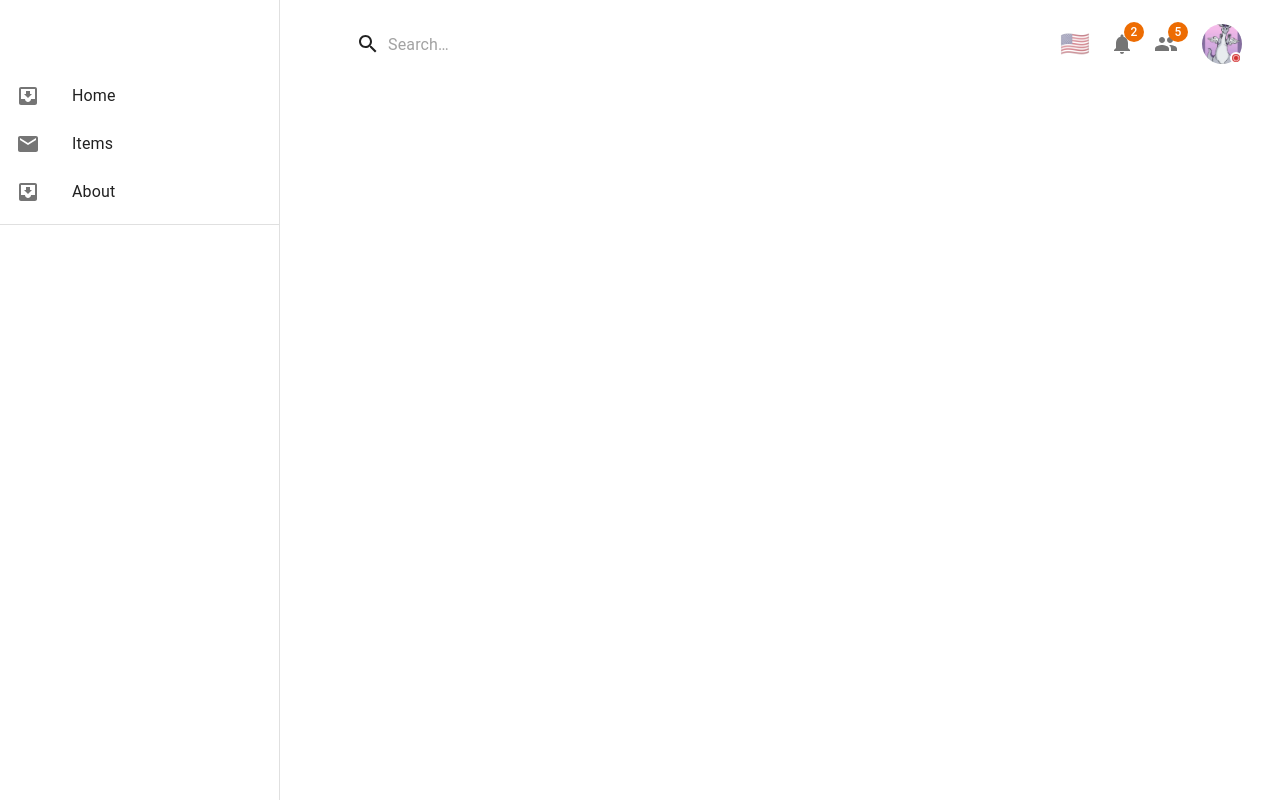
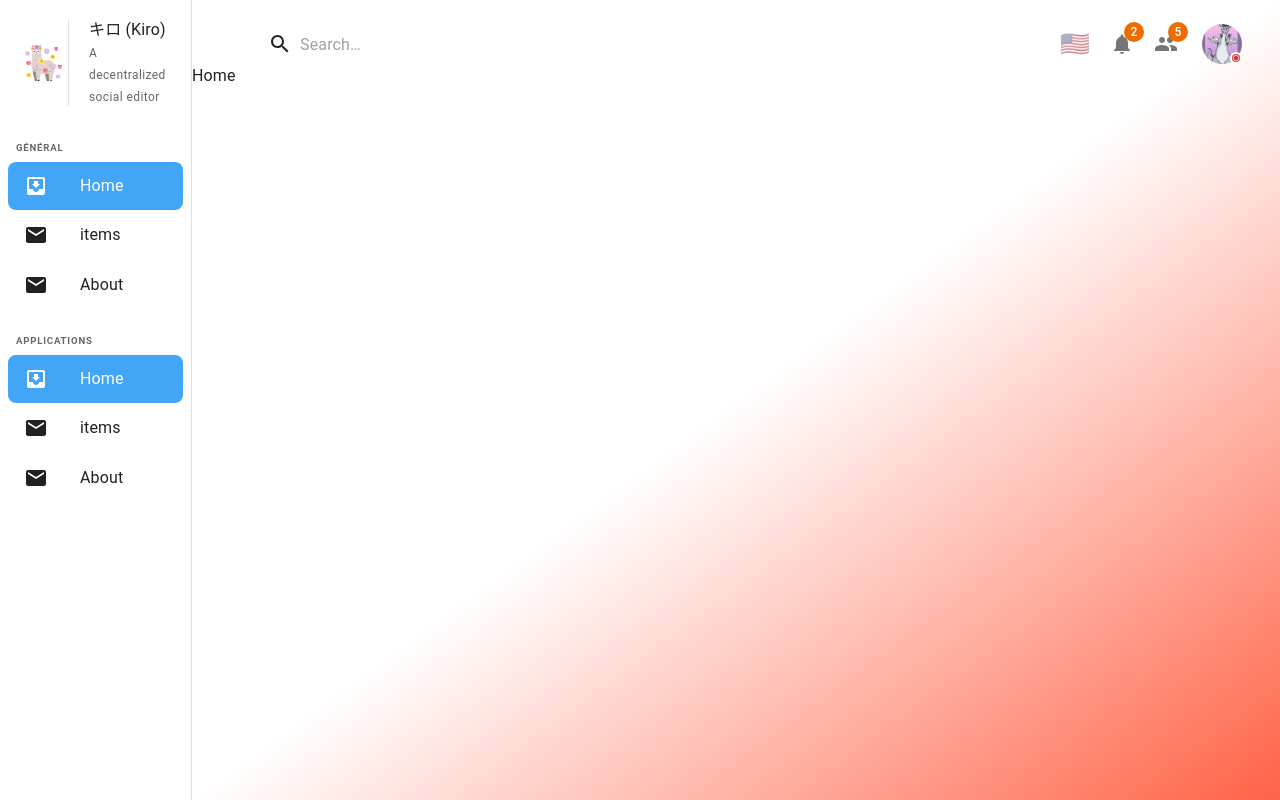
Before and after one commit to Linzell/kiro, a React (Vite) app: page / in a window 1280 px wide. Built offline with nearby package versions, Linux system fonts and the light colour scheme.

Commit message:
✨ Start fit menu and background

```diff
--- /dev/null
+++ b/src/components/menuDrawer/appMenuDrawer.tsx
@@ -0,0 +1,168 @@
+import React from 'react';
+import { useNavigate } from 'react-router-dom';
+import Drawer from '@mui/material/Drawer';
+import Toolbar from '@mui/material/Toolbar';
+import List from '@mui/material/List';
+import Divider from '@mui/material/Divider';
+import ListItem from '@mui/material/ListItem';
+import ListItemButton from '@mui/material/ListItemButton';
+import ListItemIcon from '@mui/material/ListItemIcon';
+import ListItemText from '@mui/material/ListItemText';
+import InboxIcon from '@mui/icons-material/MoveToInbox';
+import MailIcon from '@mui/icons-material/Mail';
+import Typography from '@mui/material/Typography';
+
+export default function AppMenuDrawer(
+  props: {
+    drawerWidth: number;
+  },
+) {
+  const navigate = useNavigate();
+  const redirectTo = (path: string) => navigate(path);
+  const generalRoutes = [
+    {
+      name: 'Home',
+      icon: <InboxIcon />,
+      path: '/',
+    },
+    {
+      name: 'items',
+      icon: <MailIcon />,
+      path: '/items',
+    },
+    {
+      name: 'About',
+      icon: <MailIcon />,
+      path: '/about',
+    },
+  ];
+  return (
+    <Drawer
+      sx={{
+        width: `${props.drawerWidth}%`,
+        maxWidth: '20rem',
+        flexShrink: 0,
+        '& .MuiDrawer-paper': {
+          width: `${props.drawerWidth}%`,
+          maxWidth: '20rem',
+          boxSizing: 'border-box',
+        },
+      }}
+      variant="permanent"
+      anchor="left"
+    >
+      <Toolbar
+        onClick={() => redirectTo('/')}
+        sx={{
+          display: 'flex',
+          alignItems: 'center',
+          width: 'fit-content',
+          bgcolor: 'background.paper',
+          color: 'text.primary',
+          cursor: 'pointer',
+          mt: 1.5,
+          mb: 1.5,
+          '& svg': {
+            m: 1,
+          },
+          '& hr': {
+            mx: 0.5,
+          },
+        }}>
+        <img src="src/static/u1f337_u1f999.png" alt="Logo" width={40} height={40} />
+        <Divider orientation="vertical" variant="middle" flexItem />
+        <ListItemText
+          primary={
+            <React.Fragment>
+              <Typography variant='body1'>
+                キロ (Kiro)
+              </Typography>
+            </React.Fragment>
+          }
+          secondary={
+            <React.Fragment>
+              <Typography variant='caption'>
+                A decentralized social editor
+              </Typography>
+            </React.Fragment>
+          }
+          sx={{
+            ml: 2,
+          }}
+        />
+      </Toolbar>
+      <List>
+        <Typography variant="overline" sx={{
+          px: 2,
+          py: 0,
+          color: 'text.secondary',
+          fontSize: '0.6rem',
+        }}>
+          <strong>Général</strong>
+        </Typography>
+        {generalRoutes.map((value, key) => (
+          <ListItem key={key} disablePadding
+            sx={{
+              backgroundColor: value.path === window.location.pathname ? 'primary.light' : 'transparent',
+              ml: 1,
+              mr: 1,
+              mt: 0.2,
+              mb: 0.2,
+              width: 'calc(100% - 1rem)',
+              borderRadius: 2,
+            }}
+            onClick={() => redirectTo(value.path)}
+          >
+            <ListItemButton>
+              <ListItemIcon sx={{
+                color: value.path === window.location.pathname ? 'primary.contrastText' : 'text.primary',
+                opacity: 1,
+              }}>
+                {value.icon}
+              </ListItemIcon>
+              <ListItemText primary={value.name} sx={{
+                color: value.path === window.location.pathname ? 'primary.contrastText' : 'text.primary',
+              }} />
+            </ListItemButton>
+          </ListItem>
+        ))}
+      </List>
+      <List>
+        <Typography variant="overline" sx={{
+          px: 2,
+          py: 0,
+          color: 'text.secondary',
+          fontSize: '0.6rem',
+        }}>
+          <strong>Applications</strong>
+        </Typography>
+        {generalRoutes.map((value, key) => (
+          <ListItem key={key} disablePadding
+            sx={{
+              backgroundColor: value.path === window.location.pathname ? 'primary.light' : 'transparent',
+              ml: 1,
+              mr: 1,
+              mt: 0.2,
+              mb: 0.2,
+              width: 'calc(100% - 1rem)',
+              borderRadius: 2,
+            }}
+            onClick={() => redirectTo(value.path)}
+          >
+            <ListItemButton>
+              <ListItemIcon sx={{
+                color: value.path === window.location.pathname ? 'primary.contrastText' : 'text.primary',
+                opacity: 1,
+              }}>
+                {value.icon}
+              </ListItemIcon>
+              <ListItemText primary={value.name} sx={{
+                color: value.path === window.location.pathname ? 'primary.contrastText' : 'text.primary',
+              }} />
+            </ListItemButton>
+          </ListItem>
+        ))}
+      </List>
+    </Drawer>
+  );
+}
--- a/src/components/toolbar/appToolbar.tsx
+++ b/src/components/toolbar/appToolbar.tsx
@@ -81,8 +81,8 @@ export default function AppToolbar(
         color="transparent"
         sx={{
           boxShadow: 'none',
-          width: `calc(100% - ${props.drawerWidth}px)`,
-          ml: `${props.drawerWidth}px`,
+          width: `calc(100% - ${props.drawerWidth}%)`,
+          ml: `${props.drawerWidth}%`,
         }}>
         <BarToolbar
           menuId={menuId}
--- a/src/layouts/mainLayout.tsx
+++ b/src/layouts/mainLayout.tsx
@@ -5,7 +5,7 @@ import CssBaseline from '@mui/material/CssBaseline';
 import MenuDrawerLayout from './menuDrawerlayout';
 import ToolbarLayout from './toolbarLayout';
 
-const drawerWidth = 280;
+const drawerWidth = 15;
 
 export default function MiniDrawer() {
   return (
@@ -15,10 +15,19 @@ export default function MiniDrawer() {
         <ToolbarLayout drawerWidth={0} />
       </Box>
       <Box sx={{ display: { xs: 'none', md: 'flex' } }}>
-      <ToolbarLayout drawerWidth={drawerWidth} />
+        <ToolbarLayout drawerWidth={drawerWidth} />
         <MenuDrawerLayout drawerWidth={drawerWidth} />
       </Box>
-      <Box component="main" sx={{ flexGrow: 1, bgcolor: 'background.default' }}>
+      <Box component="main" sx={{
+        flexGrow: 1,
+        /* TODO: Changer pour mettre la couleur primaire du thème */
+        background: 'linear-gradient(to right bottom, white 50%, tomato)',
+        backgroundSize: 'cover',
+        backgroundRepeat: 'no-repeat',
+        width: `calc(100% - ${drawerWidth}%)`,
+        height: '100vh',
+        ml: { xs: 0, md: `calc(${drawerWidth}%)` },
+      }}>
         <Toolbar />
         <Outlet />
       </Box>
--- a/src/layouts/menuDrawerlayout.tsx
+++ b/src/layouts/menuDrawerlayout.tsx
@@ -1,14 +1,4 @@
-import { Link } from 'react-router-dom';
-import Drawer from '@mui/material/Drawer';
-import Toolbar from '@mui/material/Toolbar';
-import List from '@mui/material/List';
-import Divider from '@mui/material/Divider';
-import ListItem from '@mui/material/ListItem';
-import ListItemButton from '@mui/material/ListItemButton';
-import ListItemIcon from '@mui/material/ListItemIcon';
-import ListItemText from '@mui/material/ListItemText';
-import InboxIcon from '@mui/icons-material/MoveToInbox';
-import MailIcon from '@mui/icons-material/Mail';
+import AppMenuDrawer from '@/menuDrawer/appMenuDrawer';
 
 export default function DrawerLayout(
   props: {
@@ -16,48 +6,6 @@ export default function DrawerLayout(
   },
 ) {
   return (
-    <Drawer
-      sx={{
-        width: props.drawerWidth,
-        flexShrink: 0,
-        '& .MuiDrawer-paper': {
-          width: props.drawerWidth,
-          boxSizing: 'border-box',
-        },
-      }}
-      variant="permanent"
-      anchor="left"
-    >
-      <Toolbar />
-      <List>
-        {['Home', 'Items', 'About'].map((text, index) => (
-          <Link to={text.toLowerCase()} key={text}>
-            <ListItem disablePadding>
-              <ListItemButton>
-                <ListItemIcon>
-                  {index % 2 === 0 ? <InboxIcon /> : <MailIcon />}
-                </ListItemIcon>
-                <ListItemText primary={text} />
-              </ListItemButton>
-            </ListItem>
-          </Link>
-        ))}
-      </List>
-      <Divider />
-      {/* <List>
-        {['All mail', 'Trash', 'Spam'].map((text, index) => (
-          <Link to={text.toLowerCase()} key={text}>
-            <ListItem disablePadding>
-              <ListItemButton>
-                <ListItemIcon>
-                  {index % 2 === 0 ? <InboxIcon /> : <MailIcon />}
-                </ListItemIcon>
-                <ListItemText primary={text} />
-              </ListItemButton>
-            </ListItem>
-          </Link>
-        ))}
-      </List> */}
-    </Drawer>
+    <AppMenuDrawer drawerWidth={props.drawerWidth} />
   );
 }
--- a/src/router/router.tsx
+++ b/src/router/router.tsx
@@ -10,7 +10,6 @@ const routes = [
     children: [
       {
         index: true,
-        path: '/home',
         element: <Home />,
       },
       {
```
Also changed, not shown: src/static/u1f337_u1f999.png (added).
